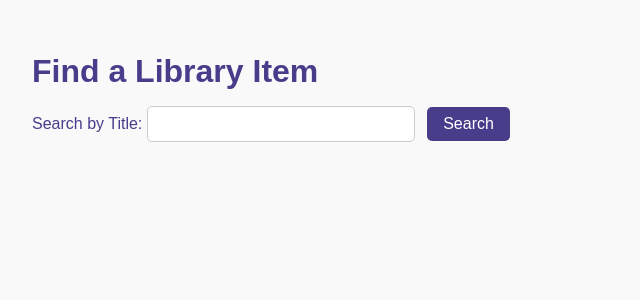
After one commit to ComradeAdash/CMPT_354_project, a Flask app: page /find in a window 1280 px wide. The commit adds this page. Shown: the top 300 px of the page, without its empty margins (0-640 px from the left). Run offline with Flask 3, Linux system fonts and the light colour scheme.

Commit message:
Added Library Item Finder + simple css

```diff
--- a/modules/routes.py
+++ b/modules/routes.py
@@ -1,7 +1,7 @@
 # ----------------------------
 # Query logic & Requests
 # ----------------------------
-from flask import Flask, render_template, url_for
+from flask import Flask, render_template, url_for, request
 import sqlite3
 
 def init_routes(app):
@@ -26,3 +26,21 @@ def init_routes(app):
         items = cur.fetchall()
         conn.close()
         return render_template('items.html', items=items)
+
+    @app.route('/find', methods=['GET', 'POST'])
+    def find_item():
+        results = []
+        if request.method == 'POST':
+            search_query = request.form['title']
+            conn = sqlite3.connect('library.db')
+            cur = conn.cursor()
+            cur.execute('''
+                SELECT li.item_id, li.title, li.available_copies,
+                    pb.ISBN, pb.publisher, pb.author
+                FROM LibraryItems li
+                LEFT JOIN PrintBooks pb ON li.item_id = pb.item_id
+                WHERE li.title LIKE ?
+            ''', (f'%{search_query}%',))
+            results = cur.fetchall()
+            conn.close()
+        return render_template('find.html', results=results)
--- a/static/style.css
+++ b/static/style.css
@@ -1,5 +1,57 @@
 body {
     margin: 0;
     font-family: sans-serif;
-    color:darkslateblue
+    color: darkslateblue;
+    background-color: #f9f9f9;
+    padding: 2rem;
 }
+
+h1 {
+    color: darkslateblue;
+    margin-bottom: 1rem;
+}
+
+form {
+    margin-bottom: 2rem;
+}
+
+input[type="text"] {
+    padding: 0.5rem;
+    font-size: 1rem;
+    width: 250px;
+    margin-right: 0.5rem;
+    border: 1px solid #ccc;
+    border-radius: 5px;
+}
+
+button {
+    padding: 0.5rem 1rem;
+    font-size: 1rem;
+    background-color: darkslateblue;
+    color: white;
+    border: none;
+    border-radius: 5px;
+    cursor: pointer;
+}
+
+button:hover {
+    background-color: slateblue;
+}
+
+ul {
+    list-style: none;
+    padding: 0;
+}
+
+li {
+    background: white;
+    padding: 1rem;
+    margin-bottom: 1rem;
+    border-radius: 8px;
+    box-shadow: 0 0 10px rgba(0,0,0,0.05);
+}
+
+em {
+    font-style: italic;
+    color: gray;
+}
--- /dev/null
+++ b/templates/find.html
@@ -0,0 +1,31 @@
+{% extends 'base.html' %}
+
+{% block head %}
+    <h1>Find a Library Item</h1>
+{% endblock %}
+
+{% block body %}
+    <form method="POST">
+        <label for="title">Search by Title:</label>
+        <input type="text" id="title" name="title" required>
+        <button type="submit">Search</button>
+    </form>
+
+    {% if results %}
+        <h2>Search Results:</h2>
+        <ul>
+        {% for item in results %}
+            <li>
+                <strong>{{ item[1] }}</strong> — Copies: {{ item[2] }} (ID: {{ item[0] }})<br>
+                {% if item[3] %}
+                    ISBN: {{ item[3] }}<br>
+                    Publisher: {{ item[4] }}<br>
+                    Author: {{ item[5] }}<br>
+                {% endif %}
+            </li><br>
+        {% endfor %}
+        </ul>
+    {% elif request.method == 'POST' %}
+        <p>No results found.</p>
+    {% endif %}
+{% endblock %}
```
